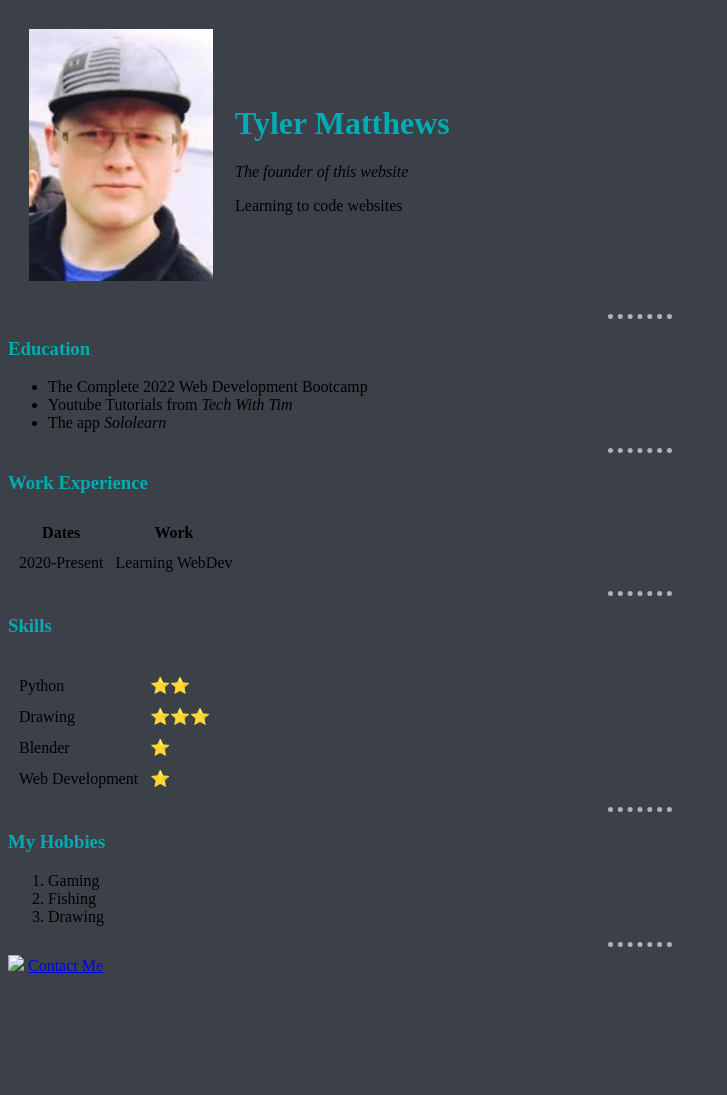
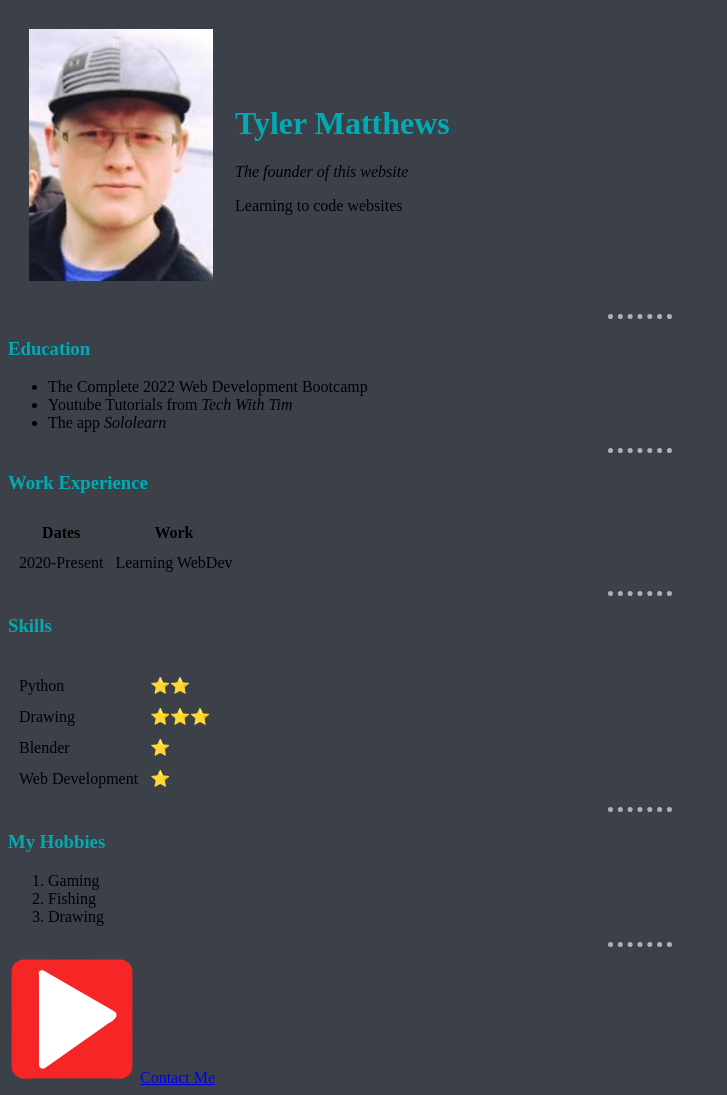
Before and after one commit to Ty-l-er/cv, a plain HTML site: page index.html in a window 1280 px wide. Shown: the whole page, without its empty margins (0-727 px from the left). Before the commit the page ends 983 px from the top, so only its background shows below. Drawn offline with Linux system fonts and the light colour scheme.

Commit message:
Update index.html

```diff
--- a/index.html
+++ b/index.html
@@ -70,7 +70,7 @@
   </body>
   <hr>
   <footer>
-    <a href="https://www.youtube.com/channel/UC0rdNhzsrKkBPHLTEpfsDBg"><img src="images/tube"></a>
+    <a href="https://www.youtube.com/channel/UC0rdNhzsrKkBPHLTEpfsDBg"><img src="images/tube.png"></a>
     <a href="contact.html">Contact Me</a>
   </footer>
 </html>
```
